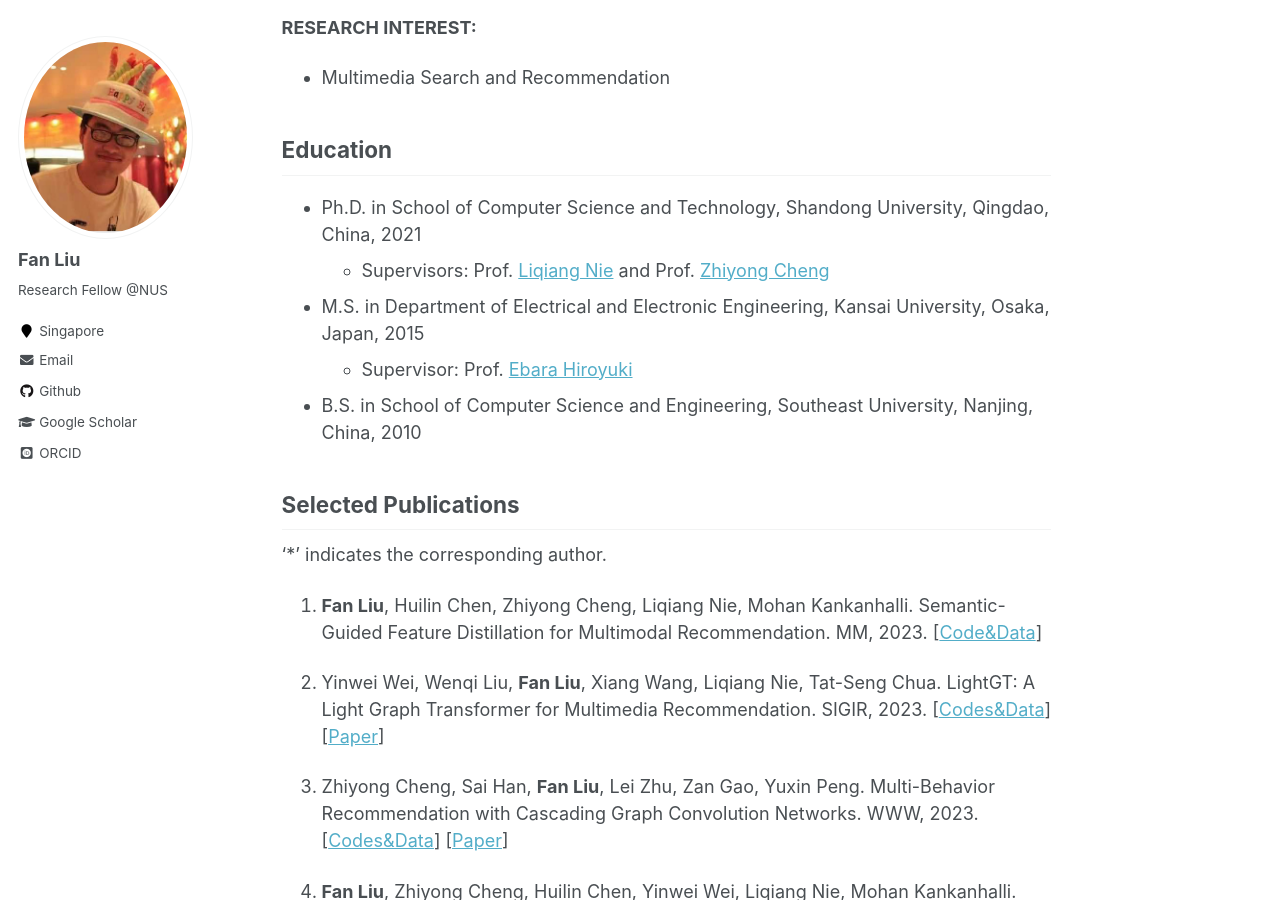
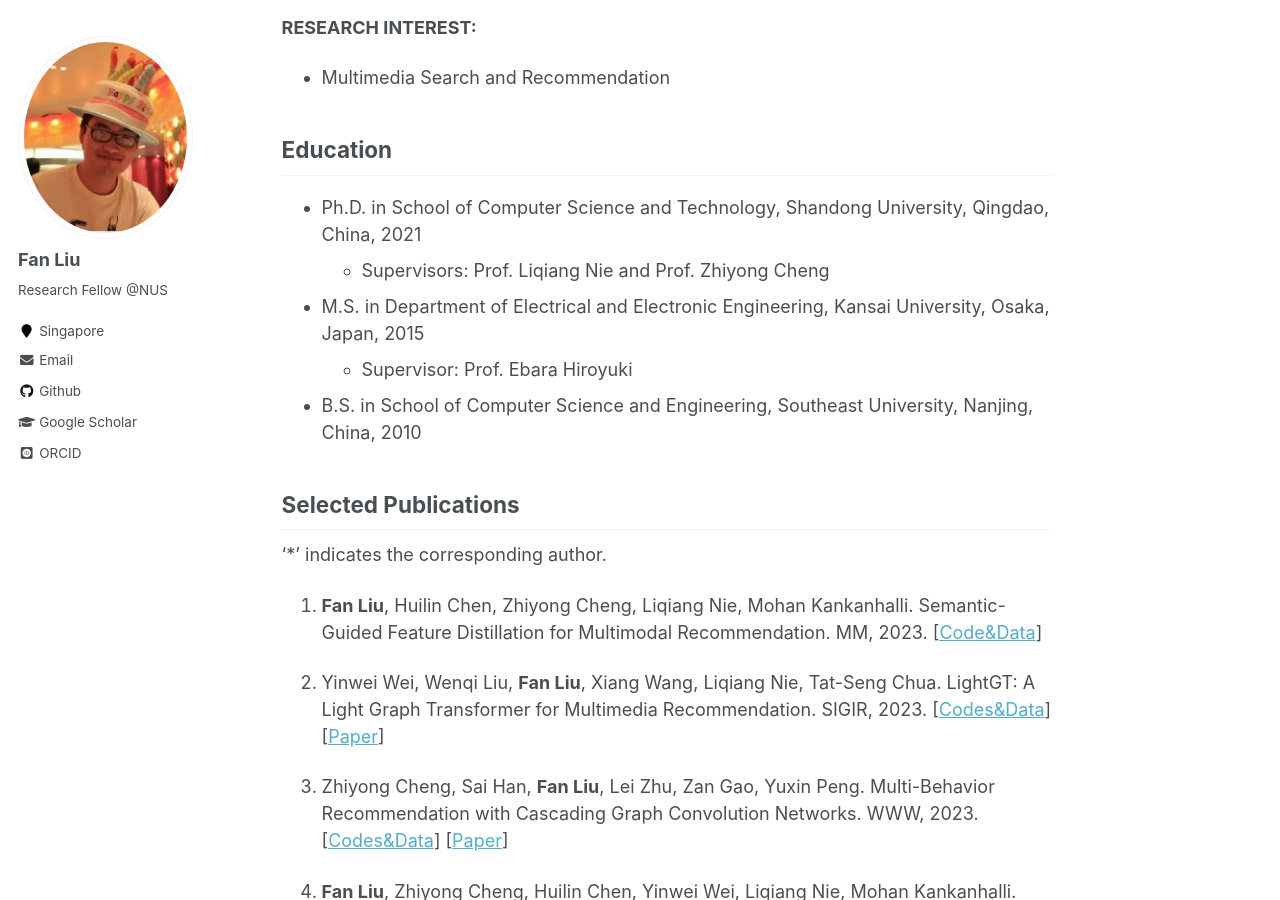
Before and after one commit to liufancs/liufancs.github.io, a Jekyll site: the page built from _pages/about.md, in a window 1280 px wide and 900 px high, scrolled down 481 px. Built offline with Jekyll 4.4.1, drawn with Linux system fonts in a browser that asks for light colours; some web fonts are replaced; part of the change alters nothing that is shown.

```diff
--- a/_pages/about.md
+++ b/_pages/about.md
@@ -17,9 +17,9 @@ I am currently a Research Fellow with [Prof. Mohan Kankanhalli](https://www.comp
 
 ## Education
 * Ph.D. in School of Computer Science and Technology, Shandong University, Qingdao, China, 2021
-	* Supervisors: Prof. [Liqiang Nie](https://scholar.google.com/citations?user=yywVMhUAAAAJ&hl=en) and Prof. [Zhiyong Cheng](https://scholar.google.com/citations?hl=en&user=0ffIKdIAAAAJ)
+	* Supervisors: Prof. Liqiang Nie and Prof. Zhiyong Cheng
 * M.S. in Department of Electrical and Electronic Engineering, Kansai University, Osaka, Japan, 2015
-	* Supervisor: Prof. [Ebara Hiroyuki](https://gakujo.kansai-u.ac.jp/profile/ja/3b9d26c7eb2cecuf4f1fdf+f7077b.html?#three)
+	* Supervisor: Prof. Ebara Hiroyuki
 * B.S. in School of Computer Science and Engineering, Southeast University, Nanjing, China, 2010
 
 ## Selected Publications
```
